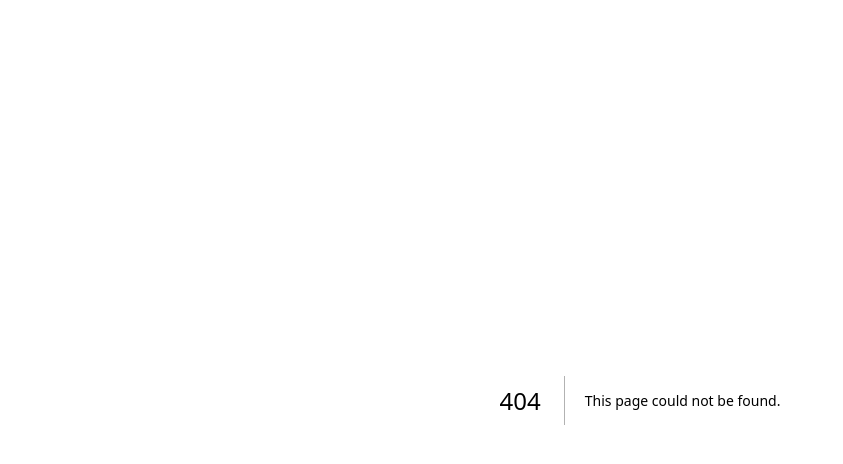
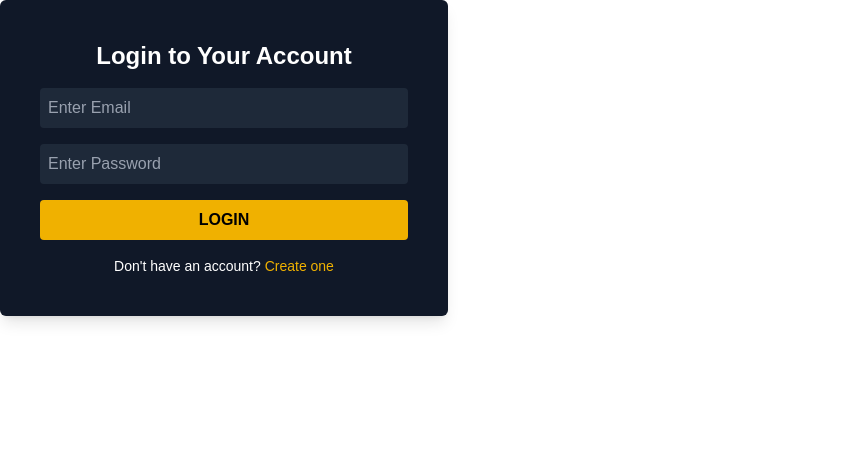
Before and after one commit to TomOutfit/frontend-app, a Next.js app: page /Login/Components/LoginForm in a window 1280 px wide. Before the commit this address had no page. Shown: the top 464 px of the page, without its empty margins (0-843 px from the left). Built offline with nearby package versions, Linux system fonts and the light colour scheme.

Commit message:
Cập nhật trang Login ban đầu

```diff
--- /dev/null
+++ b/pages/Login/Components/LoginButton.js
@@ -0,0 +1,7 @@
+export default function LoginButton({ text }) {
+  return (
+    <button className="w-full bg-yellow-500 hover:bg-yellow-600 text-black font-bold py-2 rounded">
+      {text}
+    </button>
+  )
+}
--- /dev/null
+++ b/pages/Login/Components/LoginForm.js
@@ -0,0 +1,16 @@
+import LoginInput from './LoginInput'
+import LoginButton from './LoginButton'
+
+export default function LoginForm() {
+  return (
+    <div className="bg-gray-900 p-10 rounded-md max-w-md w-full space-y-4 shadow-lg">
+      <h2 className="text-2xl font-bold text-center text-white">Login to Your Account</h2>
+      <LoginInput type="email" placeholder="Enter Email" />
+      <LoginInput type="password" placeholder="Enter Password" />
+      <LoginButton text="LOGIN" />
+      <p className="text-sm text-center text-white">
+        Don't have an account? <a href="#" className="text-yellow-500">Create one</a>
+      </p>
+    </div>
+  )
+}
--- /dev/null
+++ b/pages/Login/Components/LoginInput.js
@@ -0,0 +1,9 @@
+export default function LoginInput({ type, placeholder }) {
+  return (
+    <input
+      type={type}
+      placeholder={placeholder}
+      className="w-full p-2 rounded bg-gray-800 text-white placeholder-gray-400 mb-4"
+    />
+  )
+}
--- /dev/null
+++ b/pages/Login/Login.js
@@ -0,0 +1,15 @@
+import Header from '../components/Header'
+import Footer from '../components/Footer'
+import LoginForm from '../components/Login/LoginForm'
+
+export default function Login() {
+  return (
+    <>
+      <Header />
+      <main className="min-h-screen flex justify-center items-center bg-black text-white px-4">
+        <LoginForm />
+      </main>
+      <Footer />
+    </>
+  )
+}
```
